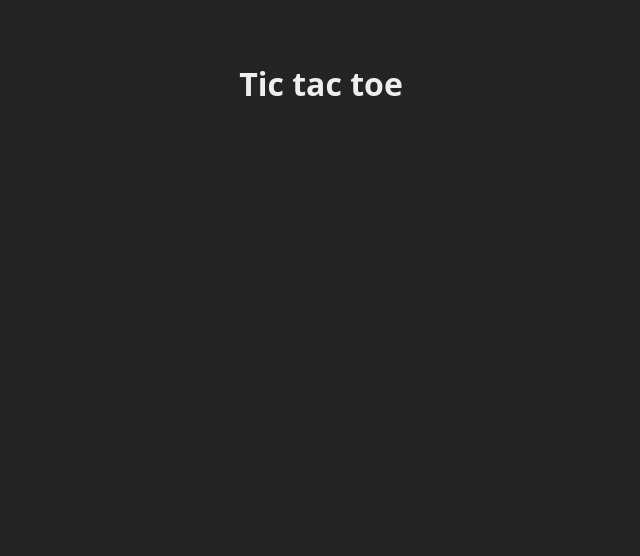
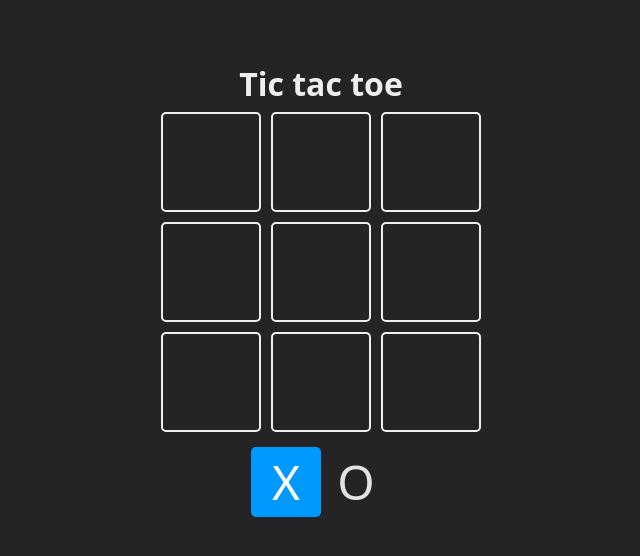
Before and after one commit to alejoevilches/tictactoe, a React (Vite) app: page / in a window 1280 px wide. Shown: the top 556 px of the page, without its empty margins (319-959 px from the left). Built offline with nearby package versions, Linux system fonts and the light colour scheme.

Commit message:
updates in game logic

```diff
--- a/src/App.jsx
+++ b/src/App.jsx
@@ -1,4 +1,5 @@
 import { useState } from 'react'
+import React from 'react'
 import reactLogo from './assets/react.svg'
 import viteLogo from '/vite.svg'
 import './App.css'
@@ -6,19 +7,50 @@ import './App.css'
 const turns={
   X:"X",
   O:"O"
-}
+};
 
-const board=Array(9).fill(null);
-
-function App() {
+const Square=({children, isSelected, updateBoard, index})=>{
+  const className=`square ${isSelected ? "is-selected" : ""}`
+  const handleClick=()=>{
+    const newBoard=[...board]
+    newBoard[index]=turn;
+    setBoard(newBoard);
+    updateBoard(index);
+  }
   return (
-  <main className="board">
-    <h1>Tic tac toe</h1>
-    <section className="game">
-
-    </section>
-  </main>
+    <div onClick={handleClick } className={className}>
+      {children}
+    </div>
   )
 }
 
+function App() {
+  const [board, setBoard]=useState(Array(9).fill(null));
+  const [turn, setTurn]=useState(turns.X)
+  const updateBoard=()=>{
+    const newTurn = turn == turns.O ? turns.X : turns.O;
+    setTurn(newTurn);
+  }
+  return (
+    <main className='board'>
+      <h1>Tic tac toe</h1>
+      <section className='game'>
+        {board.map((cell,index)=>{
+          return (
+            <Square
+              key={index}
+              index={index}
+              updateBoard={updateBoard}>
+            </Square>
+          )
+        })}
+      </section>
+      <section className="turn">
+        <Square isSelected={turn==turns.X}>{turns.X}</Square>
+        <Square isSelected={turn==turns.O}>{turns.O}</Square>
+      </section>
+    </main>
+  );
+}
+
 export default App
```
